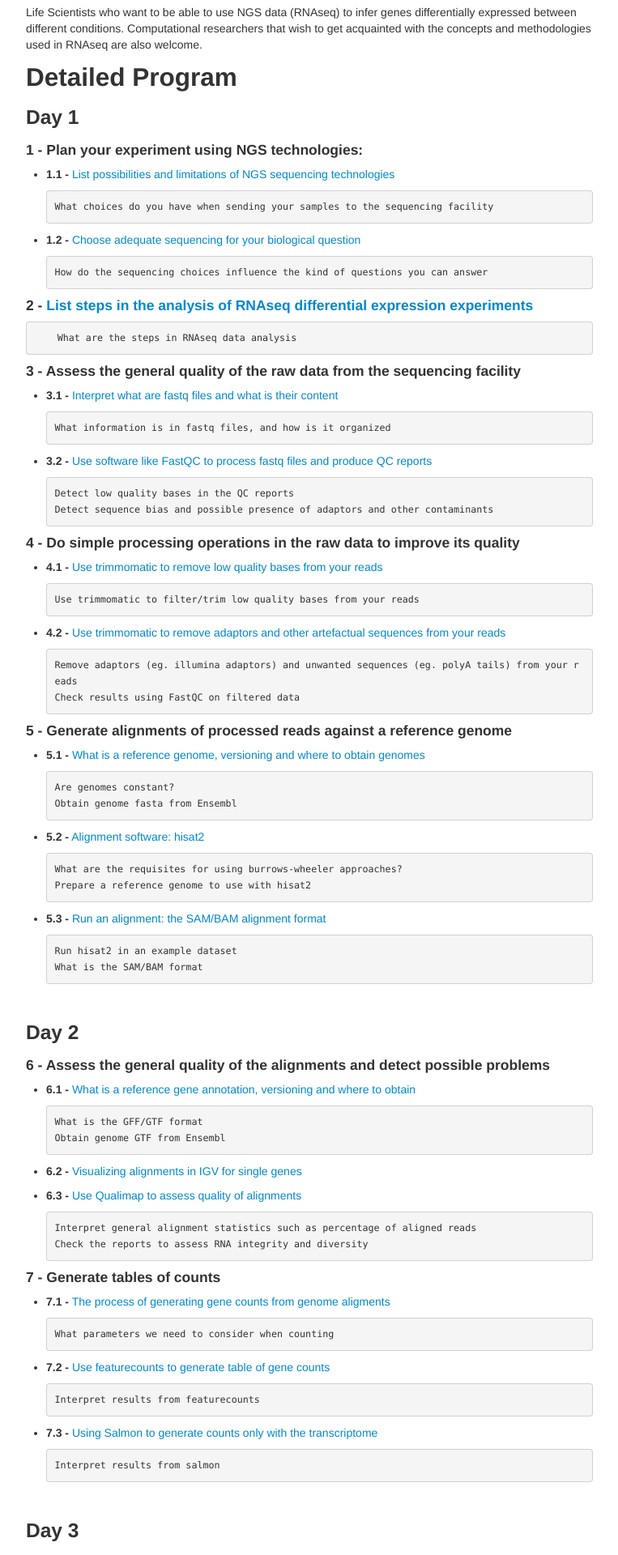
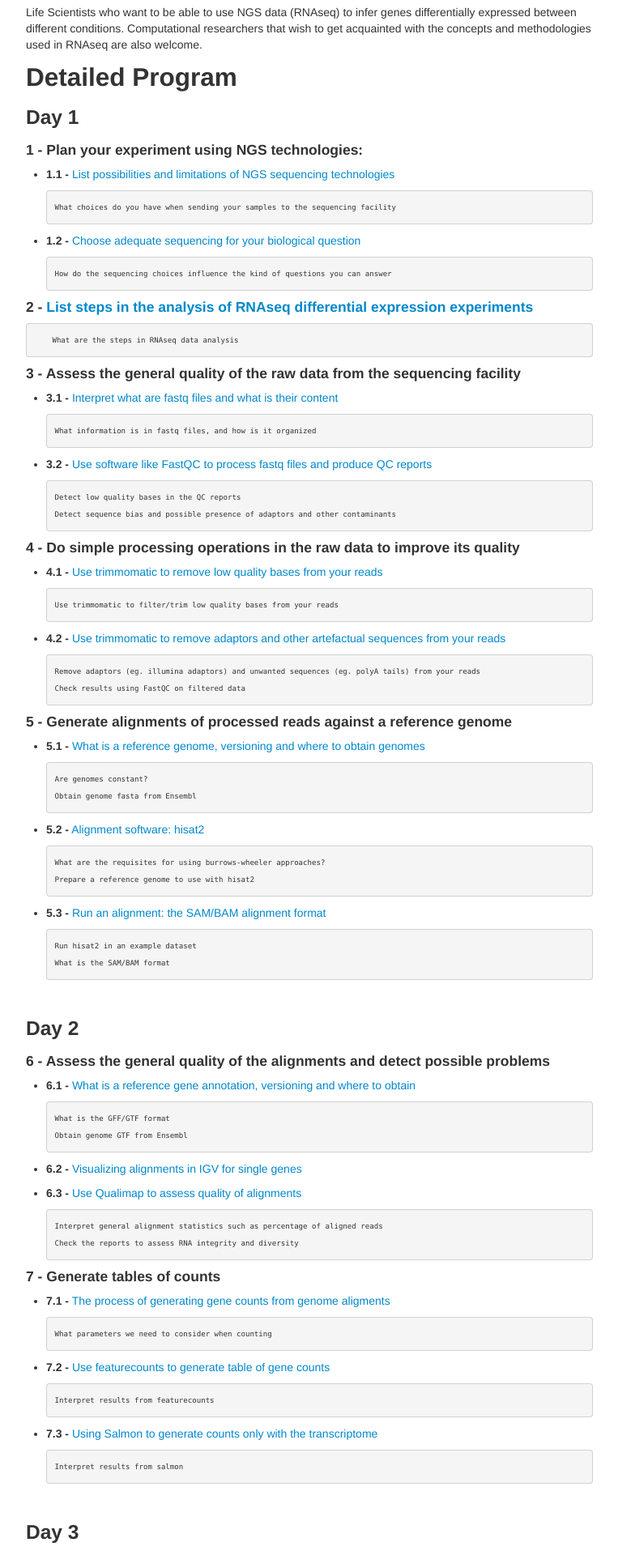
Before and after one commit to GTPB/ADER19F, a Jekyll site: the page built from index.md, in a window 1280 px wide. Shown: the part 1017-2937 px from the top of the page at 81% size, without its empty margins (258-1021 px from the left). Built offline with Jekyll 4.4.1, drawn with Linux system fonts in a browser that asks for light colours.

Commit message:
Update kbroman.css

```diff
--- a/assets/themes/twitter/css/kbroman.css
+++ b/assets/themes/twitter/css/kbroman.css
@@ -1,6 +1,6 @@
 code {
   padding: 2px 2px 2px;
-  font-size: 90%;
+  font-size:70%;
   color: black;
   background-color:   #d8edfc;
   border: 1px solid #e1e1e8;
```
